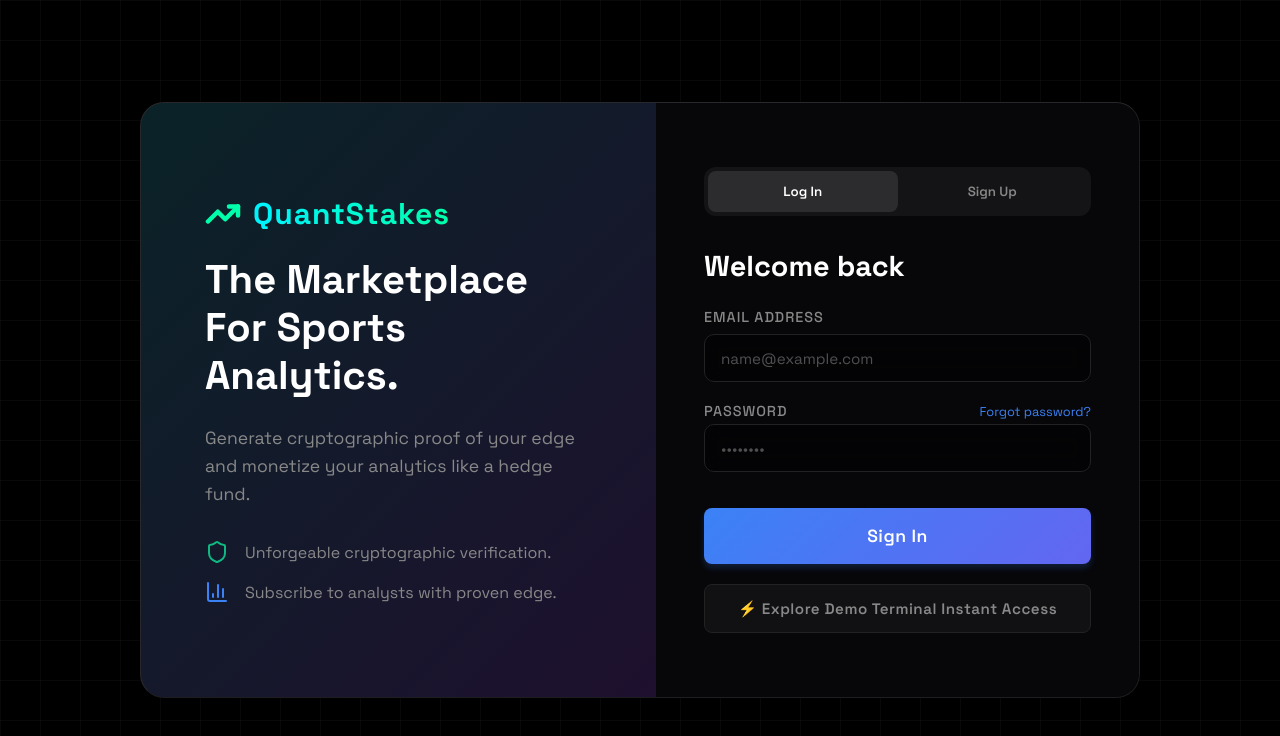
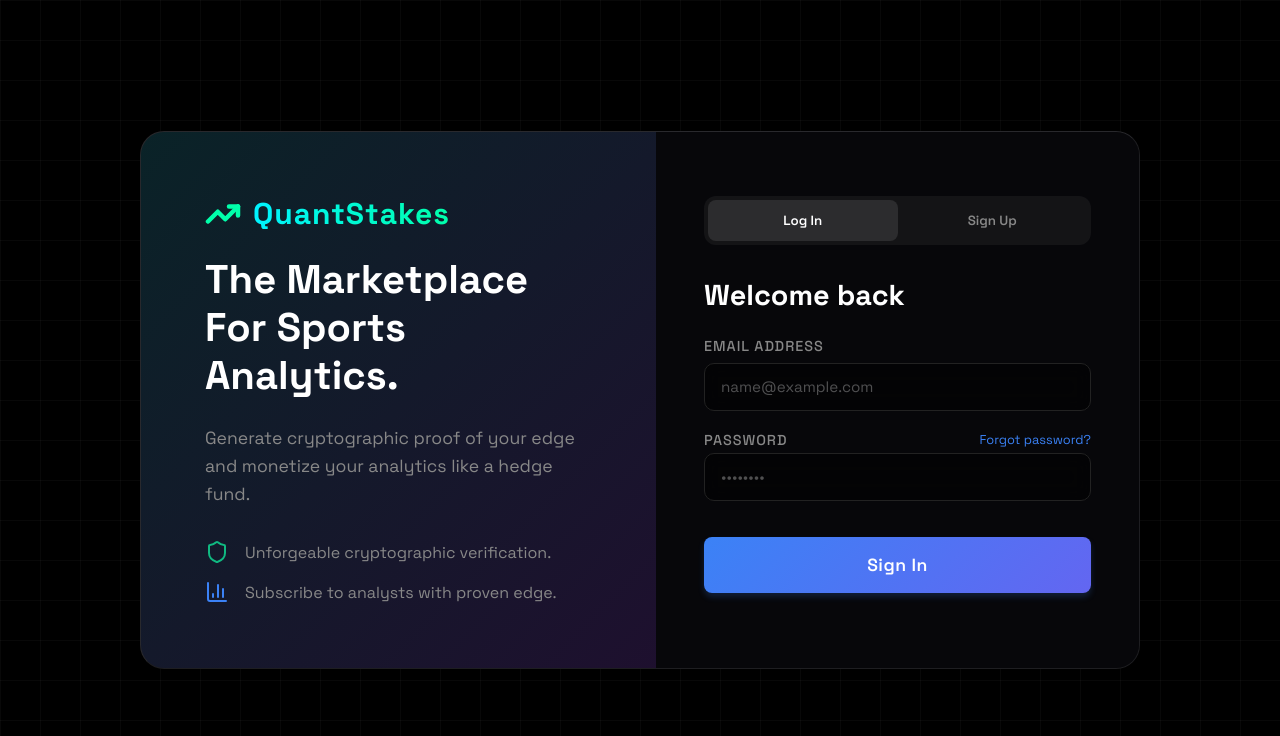
Before and after one commit to tsvetkov10/QuantStake, a React (Vite) app: page /auth in a window 1280 px wide. Shown: the top 736 px of the page. Built offline with nearby package versions, Linux system fonts and the light colour scheme.

Commit message:
Remove demo terminal button from Auth page

```diff
--- a/src/pages/Auth.jsx
+++ b/src/pages/Auth.jsx
@@ -212,20 +212,6 @@
             <button className="btn btn-primary" type="submit" disabled={loading} style={{ width: '100%', marginTop: '1rem', padding: '1rem', fontSize: '1.1rem', display: 'flex', justifyContent: 'center', alignItems: 'center', minHeight: '56px' }}>
               {loading ? <div className="spinner"></div> : (isSignUp ? 'Create Account' : 'Sign In')}
             </button>
-
-            <button
-              type="button"
-              className="btn btn-secondary"
-              onClick={() => {
-                sessionStorage.setItem('mock_session', 'true');
-                localStorage.setItem('mock_session', 'true');
-                sessionStorage.setItem('mock_new_login', 'true');
-                window.location.href = '/dashboard';
-              }}
-              style={{ width: '100%', padding: '0.85rem', fontSize: '0.95rem', display: 'flex', justifyContent: 'center', alignItems: 'center', gap: '0.5rem', background: 'rgba(255, 255, 255, 0.04)', border: '1px solid var(--border-glass)', color: 'var(--text-secondary)' }}
-            >
-              ⚡ Explore Demo Terminal Instant Access
-            </button>
           </form>
 
         </div>
```
